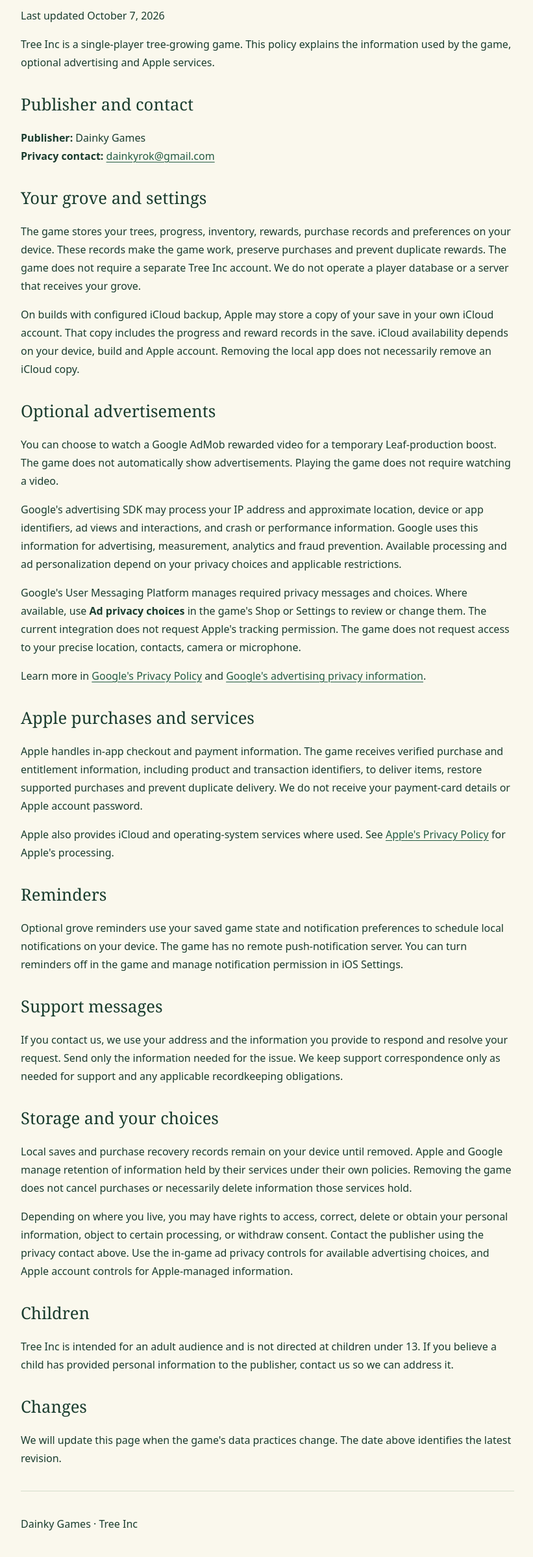
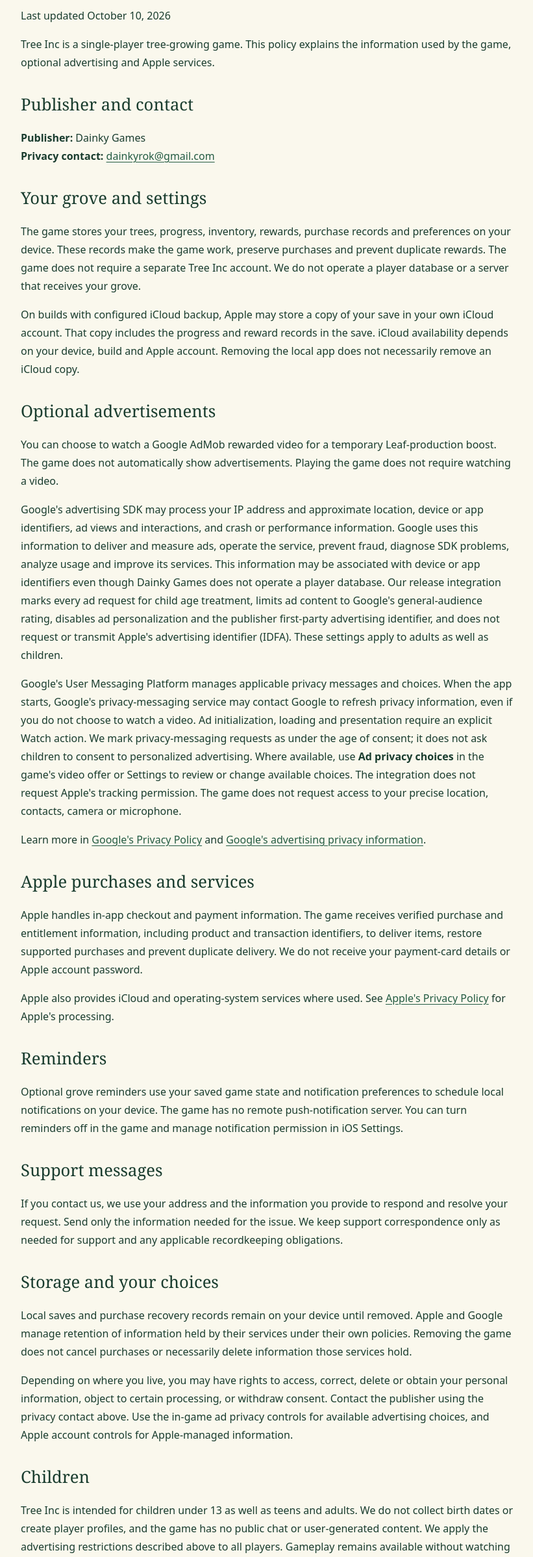
Before and after one commit to dainky/tree-inc-privacy, a plain HTML site: page index.html in a window 1280 px wide. Shown: the part 164-2560 px from the top of the page at 65% size, without its empty margins (228-1049 px from the left). Drawn offline with Linux system fonts and the light colour scheme.

Commit message:
Update Tree Inc mixed-audience privacy policy

```diff
--- a/index.html
+++ b/index.html
@@ -8,7 +8,6 @@
     :root { color-scheme: light; font-family: system-ui, sans-serif; color: #193c2e; background: #faf8ed; }
     body { margin: 0; padding: 24px; }
     main { max-width: 760px; margin: 32px auto 64px; }
-    .draft { padding: 18px 22px; border: 1px solid #c99435; background: #f7ecd4; border-radius: 12px; }
     .eyebrow { letter-spacing: .1em; text-transform: uppercase; font-size: .8rem; color: #536e5d; margin-top: 32px; }
     h1, h2 { font-family: Georgia, serif; font-weight: normal; line-height: 1.2; }
     h1 { font-size: clamp(2.4rem, 7vw, 3.5rem); margin: 12px 0; }
@@ -25,17 +24,17 @@
 <main>
   <p class="eyebrow">Tree Inc</p>
   <h1>Privacy policy</h1>
-  <p>Last updated October 7, 2026</p>
+  <p>Last updated October 10, 2026</p>
   <p>Tree Inc is a single-player tree-growing game. This policy explains the information used by the game, optional advertising and Apple services.</p>
-  <h2>Publisher and contact</h2>
+  <h2 id="contact">Publisher and contact</h2>
   <p><strong>Publisher:</strong> Dainky Games<br><strong>Privacy contact:</strong> <a href="mailto:dainkyrok@gmail.com">dainkyrok@gmail.com</a></p>
   <h2>Your grove and settings</h2>
   <p>The game stores your trees, progress, inventory, rewards, purchase records and preferences on your device. These records make the game work, preserve purchases and prevent duplicate rewards. The game does not require a separate Tree Inc account. We do not operate a player database or a server that receives your grove.</p>
   <p>On builds with configured iCloud backup, Apple may store a copy of your save in your own iCloud account. That copy includes the progress and reward records in the save. iCloud availability depends on your device, build and Apple account. Removing the local app does not necessarily remove an iCloud copy.</p>
   <h2>Optional advertisements</h2>
   <p>You can choose to watch a Google AdMob rewarded video for a temporary Leaf-production boost. The game does not automatically show advertisements. Playing the game does not require watching a video.</p>
-  <p>Google's advertising SDK may process your IP address and approximate location, device or app identifiers, ad views and interactions, and crash or performance information. Google uses this information for advertising, measurement, analytics and fraud prevention. Available processing and ad personalization depend on your privacy choices and applicable restrictions.</p>
-  <p>Google's User Messaging Platform manages required privacy messages and choices. Where available, use <strong>Ad privacy choices</strong> in the game's Shop or Settings to review or change them. The current integration does not request Apple's tracking permission. The game does not request access to your precise location, contacts, camera or microphone.</p>
+  <p>Google's advertising SDK may process your IP address and approximate location, device or app identifiers, ad views and interactions, and crash or performance information. Google uses this information to deliver and measure ads, operate the service, prevent fraud, diagnose SDK problems, analyze usage and improve its services. This information may be associated with device or app identifiers even though Dainky Games does not operate a player database. Our release integration marks every ad request for child age treatment, limits ad content to Google's general-audience rating, disables ad personalization and the publisher first-party advertising identifier, and does not request or transmit Apple's advertising identifier (IDFA). These settings apply to adults as well as children.</p>
+  <p>Google's User Messaging Platform manages applicable privacy messages and choices. When the app starts, Google's privacy-messaging service may contact Google to refresh privacy information, even if you do not choose to watch a video. Ad initialization, loading and presentation require an explicit Watch action. We mark privacy-messaging requests as under the age of consent; it does not ask children to consent to personalized advertising. Where available, use <strong>Ad privacy choices</strong> in the game's video offer or Settings to review or change available choices. The integration does not request Apple's tracking permission. The game does not request access to your precise location, contacts, camera or microphone.</p>
   <p>Learn more in <a href="https://policies.google.com/privacy">Google's Privacy Policy</a> and <a href="https://policies.google.com/technologies/ads">Google's advertising privacy information</a>.</p>
   <h2>Apple purchases and services</h2>
   <p>Apple handles in-app checkout and payment information. The game receives verified purchase and entitlement information, including product and transaction identifiers, to deliver items, restore supported purchases and prevent duplicate delivery. We do not receive your payment-card details or Apple account password.</p>
@@ -48,7 +47,8 @@
   <p>Local saves and purchase recovery records remain on your device until removed. Apple and Google manage retention of information held by their services under their own policies. Removing the game does not cancel purchases or necessarily delete information those services hold.</p>
   <p>Depending on where you live, you may have rights to access, correct, delete or obtain your personal information, object to certain processing, or withdraw consent. Contact the publisher using the privacy contact above. Use the in-game ad privacy controls for available advertising choices, and Apple account controls for Apple-managed information.</p>
   <h2>Children</h2>
-  <p>Tree Inc is intended for an adult audience and is not directed at children under 13. If you believe a child has provided personal information to the publisher, contact us so we can address it.</p>
+  <p>Tree Inc is intended for children under 13 as well as teens and adults. We do not collect birth dates or create player profiles, and the game has no public chat or user-generated content. We apply the advertising restrictions described above to all players. Gameplay remains available without watching an ad or making a purchase. Parents can manage purchase permissions through Apple's family and device controls.</p>
+  <p>Parents or guardians can contact Dainky Games to ask about information provided directly to us, request its deletion or raise a concern. Children should ask a parent or guardian before sending a support message. We do not use support messages to build advertising profiles.</p>
   <h2>Changes</h2>
   <p>We will update this page when the game's data practices change. The date above identifies the latest revision.</p>
   <footer><p>Dainky Games · Tree Inc</p></footer>
```
